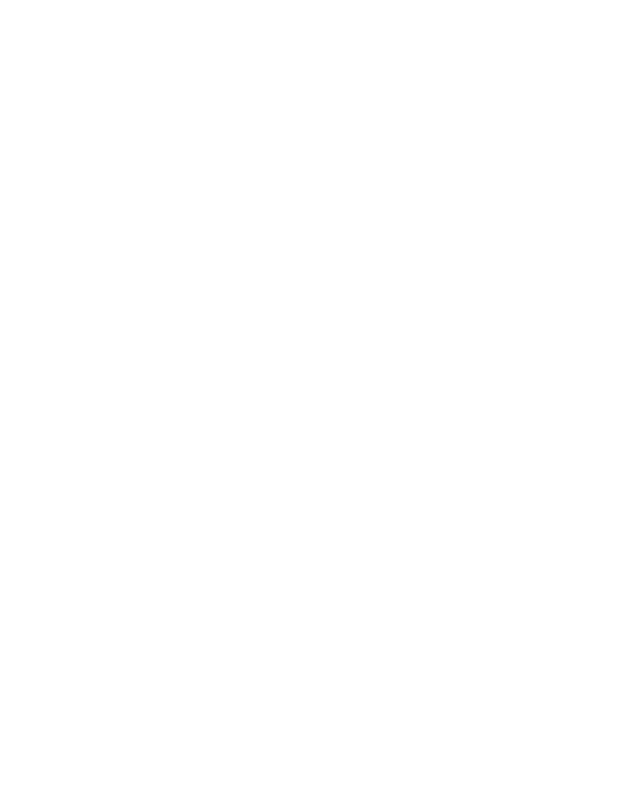
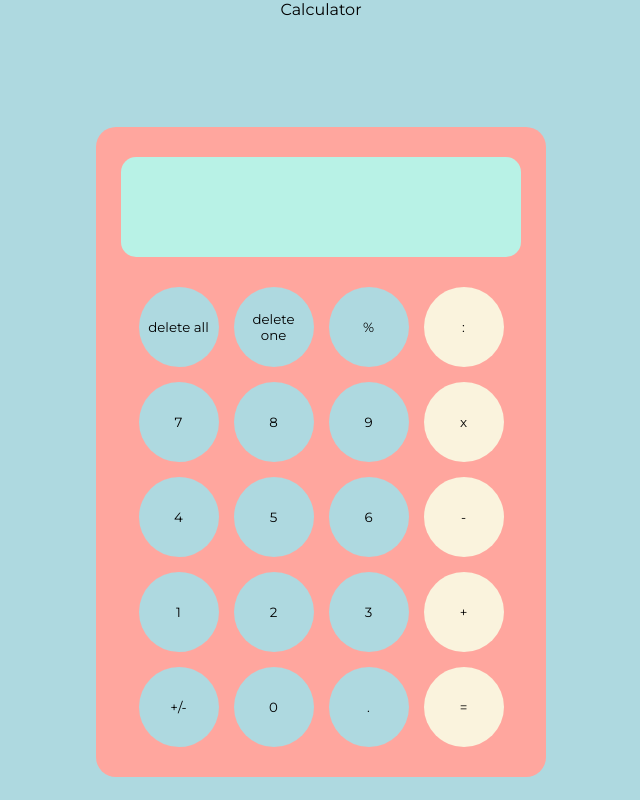
Before and after one commit to stiglicandjela/calculator, a plain HTML site: page index.html in a window 1280 px wide. Shown: the whole page, without its empty margins (319-959 px from the left). Drawn offline with Linux system fonts and the light colour scheme.

Commit message:
Styled the page

```diff
--- a/index.html
+++ b/index.html
@@ -7,6 +7,42 @@
     <link rel="stylesheet" href="style.css">
 </head>
 <body>
+    <div class="container-calculator">
+        <div class="container-screen"></div>
+        <div class="container-buttons">
+            <div class="buttons-1">
+                <button>delete all</button>
+                <button>delete one</button>
+                <button>%</button>
+                <button class="special">:</button>
+            </div>
+            <div class="buttons-2">
+                <button>7</button>
+                <button>8</button>
+                <button>9</button>
+                <button class="special">x</button>
+            </div>
+            <div class="buttons-3">
+                <button>4</button>
+                <button>5</button>
+                <button>6</button>
+                <button class="special">-</button>
+            </div>
+            <div class="buttons-4">
+                <button>1</button>
+                <button>2</button>
+                <button>3</button>
+                <button class="special">+</button>
+            </div>
+            <div class="buttons-5">
+                <button>+/-</button>
+                <button>0</button>
+                <button>.</button>
+                <button class="special">=</button>
+            </div>
+
+        </div>
+    </div>
     <script href="script.js"></script>
 </body>
 </html>
--- a/style.css
+++ b/style.css
@@ -0,0 +1,69 @@
+@import url('https://fonts.googleapis.com/css2?family=Montserrat:ital,wght@0,100..900;1,100..900&display=swap');
+
+*{
+    font-family: "Montserrat", sans-serif;
+    display: flex;
+    justify-content: center;
+    align-items: center;
+    flex-direction: column;
+}
+
+body{
+    background-color: #AED9E0;
+}
+
+.container-calculator{
+    border-radius:20px;
+    background-color: #FFA69E;
+    width: 450px;
+    height: 650px;
+    display: flex;
+    align-items: center;
+    justify-content: center;
+    flex-direction: column;
+    margin-top: 100px;
+}
+
+.container-screen{
+    background-color: #B8F2E6;
+    color:black;
+    border-radius: 15px;
+    height: 100px;
+    width: 400px;
+    margin-top: 30px;
+}
+
+.container-buttons{
+    display: flex;
+    flex-direction: column;
+    justify-content: center;
+    align-items: center;
+    margin-top: 60px;
+    margin-bottom: auto;
+    gap: 15px;
+    width: 500px;
+    height:400px;
+}
+
+button{
+    border-radius: 50%;
+    background-color: #AED9E0;
+    width: 80px;
+    height: 80px;
+    border:0;
+    box-shadow: 5;
+}
+
+.special{
+    background-color: #FAF3DD;
+}
+
+.buttons-1,
+.buttons-2,
+.buttons-3,
+.buttons-4,
+.buttons-5{
+    display: flex;
+    flex-direction: row;
+    gap: 15px;
+}
```
